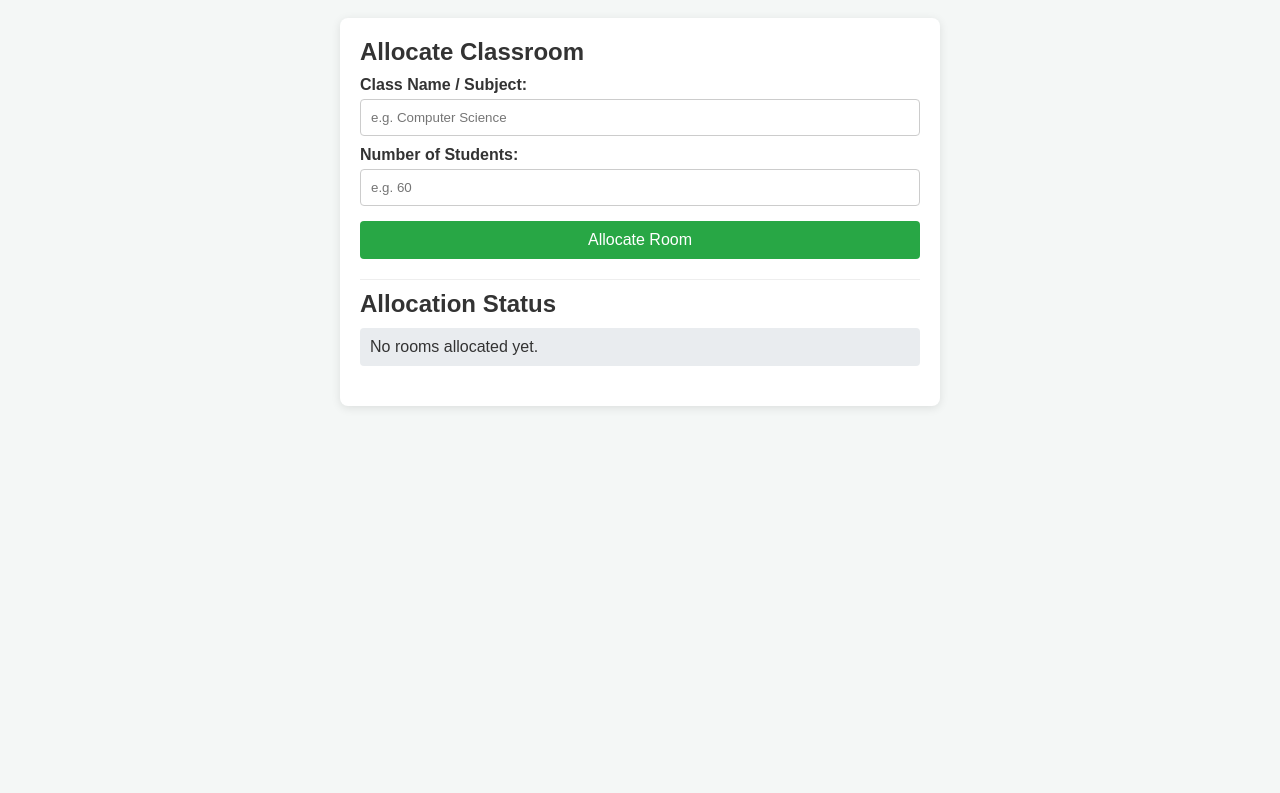
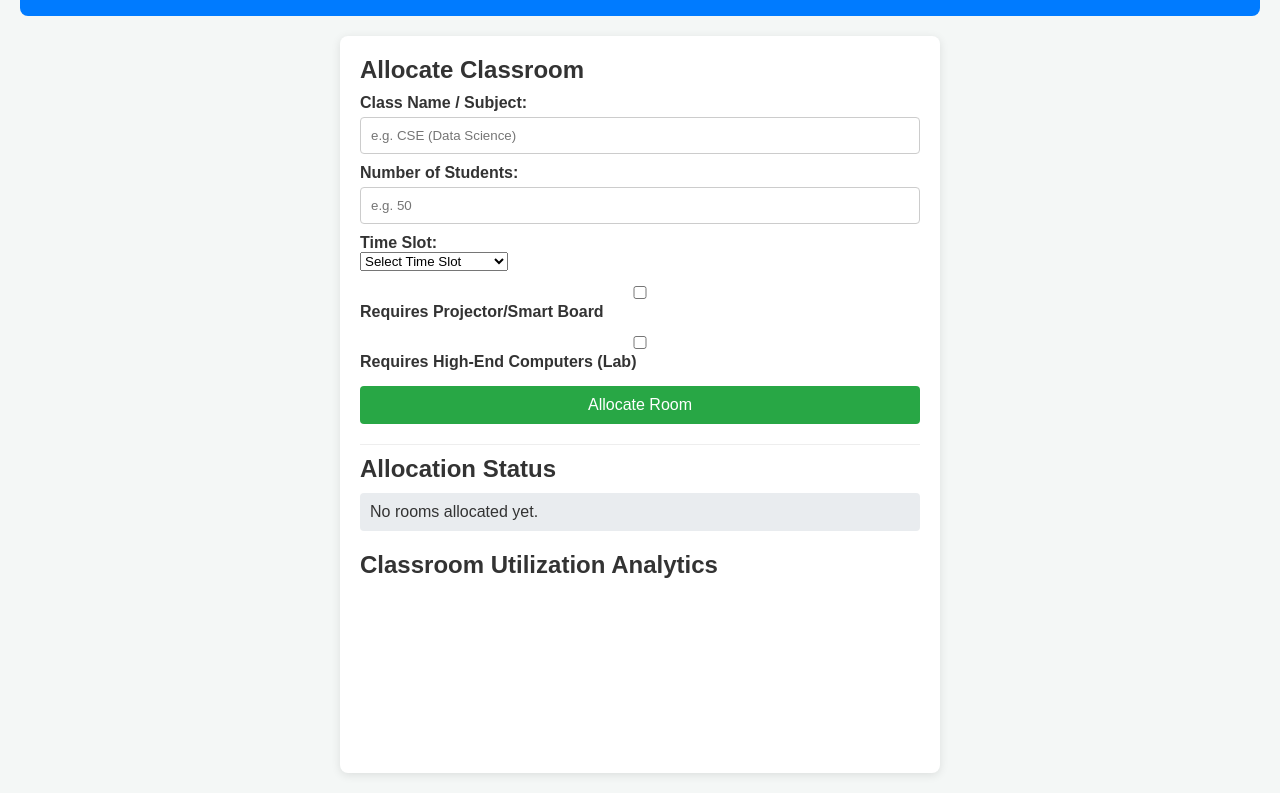
Before and after one commit to jangalamanasa61-commits/smart-classroom-allocation, a plain HTML site: page index.html in a window 1280 px wide. Shown: the part 99-892 px from the top of the page. Before the commit the page ends 800 px from the top, so only its background shows below. Drawn offline with nearby package versions, Linux system fonts and the light colour scheme.

Commit message:
Update index.html

```diff
--- a/index.html
+++ b/index.html
@@ -3,13 +3,16 @@
 <head>
     <meta charset="UTF-8">
     <meta name="viewport" content="width=device-width, initial-scale=1.0">
-    <title>Smart Classroom Allocation</title>
+    <title>Smart Classroom Allocation System</title>
     <link rel="stylesheet" href="style.css">
+    <!-- Chart.js CDN for Data Analytics -->
+    <script src="https://cdn.jsdelivr.net/npm/chart.js"></script>
 </head>
 <body>
 
     <header>
         <h1>Smart Classroom Allocation System</h1>
+        <p>AI-Powered & Analytics Driven Facility Management</p>
     </header>
 
     <main>
@@ -17,10 +20,24 @@
             <h2>Allocate Classroom</h2>
             <form id="classForm">
                 <label for="className">Class Name / Subject:</label>
-                <input type="text" id="className" placeholder="e.g. Computer Science" required>
+                <input type="text" id="className" placeholder="e.g. CSE (Data Science)" required>
 
                 <label for="students">Number of Students:</label>
-                <input type="number" id="students" placeholder="e.g. 60" required>
+                <input type="number" id="students" placeholder="e.g. 50" required>
+
+                <label for="timeSlot">Time Slot:</label>
+                <select id="timeSlot" required>
+                    <option value="">Select Time Slot</option>
+                    <option value="09:00 AM - 10:00 AM">09:00 AM - 10:00 AM</option>
+                    <option value="10:00 AM - 11:00 AM">10:00 AM - 11:00 AM</option>
+                    <option value="11:15 AM - 12:15 PM">11:15 AM - 12:15 PM</option>
+                    <option value="01:15 PM - 02:15 PM">01:15 PM - 02:15 PM</option>
+                </select>
+
+                <div class="checkbox-group">
+                    <label><input type="checkbox" id="reqProjector"> Requires Projector/Smart Board</label>
+                    <label><input type="checkbox" id="reqLab"> Requires High-End Computers (Lab)</label>
+                </div>
 
                 <button type="submit">Allocate Room</button>
             </form>
@@ -30,6 +47,12 @@
             <h2>Allocation Status</h2>
             <div id="output">No rooms allocated yet.</div>
         </section>
+
+        <!-- Data Science Analytics Section -->
+        <section id="analytics">
+            <h2>Classroom Utilization Analytics</h2>
+            <canvas id="usageChart"></canvas>
+        </section>
     </main>
 
     <script src="script.js"></script>
```
